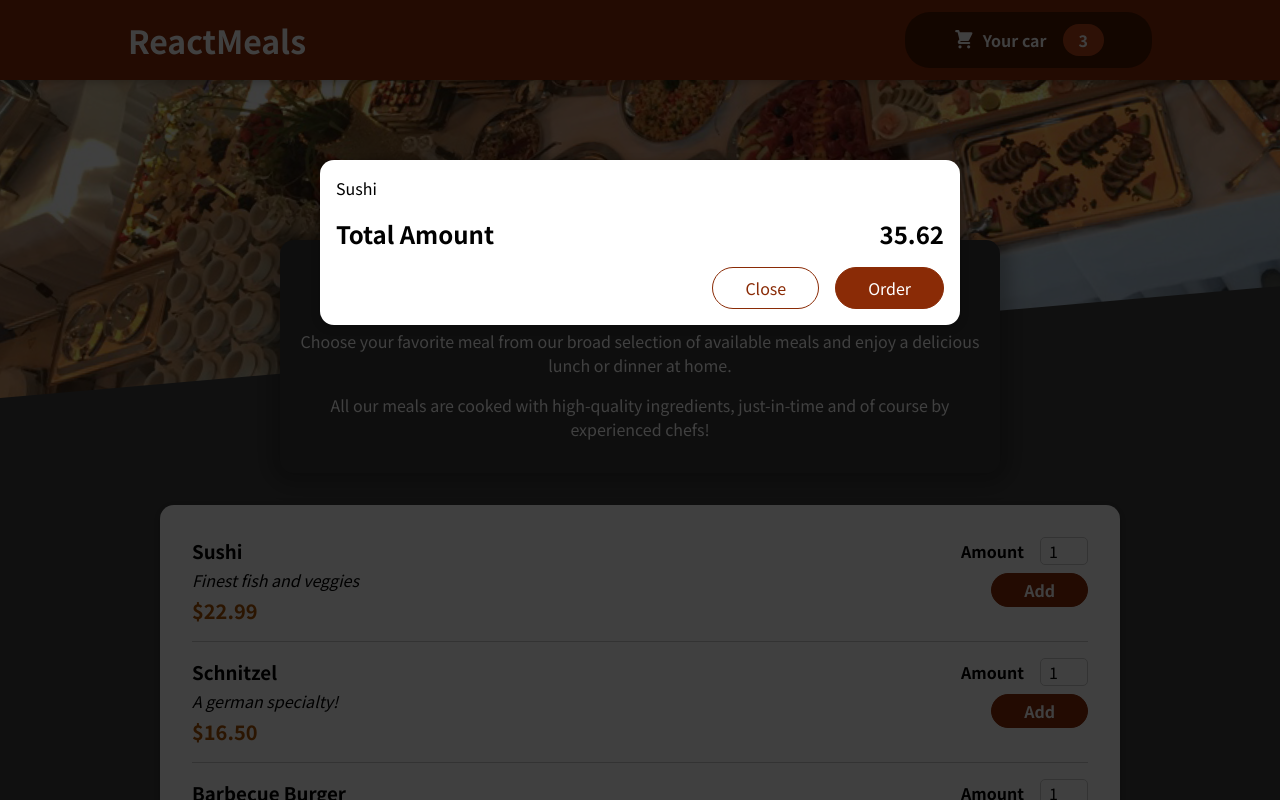
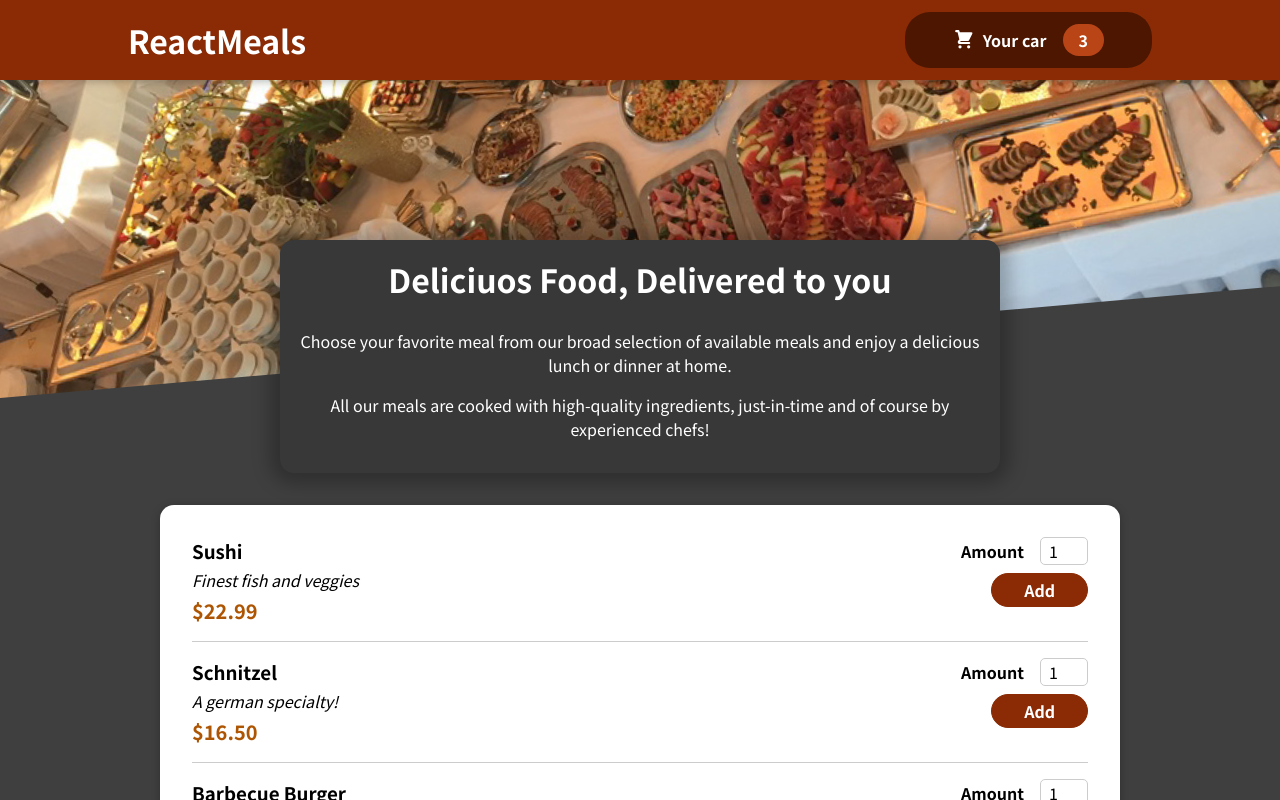
Before and after one commit to ivanenko-pt/react.v1.2, a React (Create React App) app in the folder order-food-app/: page / in a window 1280 px wide. Shown: the top 800 px of the page. Built offline with nearby package versions, Linux system fonts and the light colour scheme.

Commit message:
managing Cart & modal State

```diff
--- a/order-food-app/src/App.js
+++ b/order-food-app/src/App.js
@@ -1,14 +1,24 @@
-import { Fragment } from "react";
+import { Fragment, useState } from "react";
 
 import Header from "./components/Layout/Header";
 import Meals from "./components/Meals/Meals";
 import Cart from "./components/Cart/Cart";
 
 function App() {
+    const [cartInShown, setCartInSwown] = useState(false);
+
+    const showCartHandler = () => {
+        setCartInSwown(true);
+    };
+
+    const hideCarthandler = () => {
+        setCartInSwown(false);
+    };
+    // cart is shown if cartInShown true
     return (
         <Fragment>
-            <Cart />
-            <Header />
+            {cartInShown && <Cart onClose={hideCarthandler} />}
+            <Header onShowCart={showCartHandler} />
             <main>
                 <Meals />
             </main>
--- a/order-food-app/src/components/Cart/Cart.js
+++ b/order-food-app/src/components/Cart/Cart.js
@@ -1,5 +1,6 @@
 import Modal from "../UI/Modal";
 import classes from "./Cart.module.css";
+import App from "../../App";
 
 const Cart = (props) => {
     const cartItems = (
@@ -13,14 +14,19 @@
     );
 
     return (
-        <Modal>
+        <Modal onClose={props.onClose}>
             {cartItems}
             <div className={classes.total}>
                 <span>Total Amount</span>
                 <span>35.62</span>
             </div>
             <div className={classes.actions}>
-                <button className={classes["button--alt"]}>Close</button>
+                <button
+                    className={classes["button--alt"]}
+                    onClick={props.onClose}
+                >
+                    Close
+                </button>
                 <button className={classes.button}>Order</button>
             </div>
         </Modal>
--- a/order-food-app/src/components/Layout/Header.js
+++ b/order-food-app/src/components/Layout/Header.js
@@ -4,12 +4,12 @@
 import mealsImage from "../../assets/meals.jpg";
 import classes from "./Header.module.css";
 
-const Header = (proprs) => {
+const Header = (props) => {
     return (
         <Fragment>
             <header className={classes.header}>
                 <h1>ReactMeals</h1>
-                <HeaderCardButton />
+                <HeaderCardButton onClick={props.onShowCart} />
             </header>
             <div className={classes["main-image"]}>
                 <img src={mealsImage} alt=" A table food" />
--- a/order-food-app/src/components/Layout/HeaderCartButton.js
+++ b/order-food-app/src/components/Layout/HeaderCartButton.js
@@ -3,7 +3,7 @@
 
 const HeaderCardButton = (props) => {
     return (
-        <button className={classes.button}>
+        <button className={classes.button} onClick={props.onClick}>
             <span className={classes.icon}>
                 <CartIcon />
             </span>
--- a/order-food-app/src/components/UI/Modal.js
+++ b/order-food-app/src/components/UI/Modal.js
@@ -4,7 +4,7 @@
 import classes from "./Modal.module.css";
 
 const Backdrop = (props) => {
-    return <div className={classes.backdrop} />;
+    return <div className={classes.backdrop} onClick={props.onClose} />;
 };
 
 const ModalOverlay = (props) => {
@@ -21,7 +21,10 @@
 const Modal = (props) => {
     return (
         <Fragment>
-            {ReactDOM.createPortal(<Backdrop />, portalElement)}
+            {ReactDOM.createPortal(
+                <Backdrop onClose={props.onClose} />,
+                portalElement
+            )}
             {ReactDOM.createPortal(
                 <ModalOverlay>{props.children}</ModalOverlay>,
                 portalElement
```
